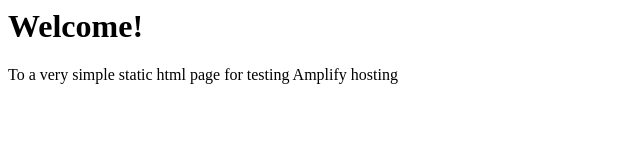
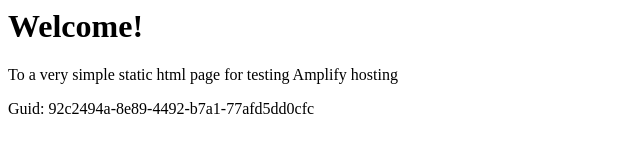
Before and after one commit to aws-aemilia-pdx/Github-PR-Commit-Integration-Test-DoNotTouch-Gith-P5X5MO5I-v1-beta-us-west-2, a website: page src/index.html in a window 1280 px wide. Shown: the whole page, without its empty margins (0-640 px from the left). Drawn offline with Linux system fonts and the light colour scheme.

Commit message:
commit from integ tests

```diff
--- a/src/index.html
+++ b/src/index.html
@@ -1,3 +1,5 @@
+
+
 <html lang="en">
 
 <head>
@@ -10,6 +12,6 @@
 <body>
     <h1>Welcome!</h1>
     <p>To a very simple static html page for testing Amplify hosting</p>
-</body>
+    <p>Guid: 92c2494a-8e89-4492-b7a1-77afd5dd0cfc</p></body>
 
 </html>
```
